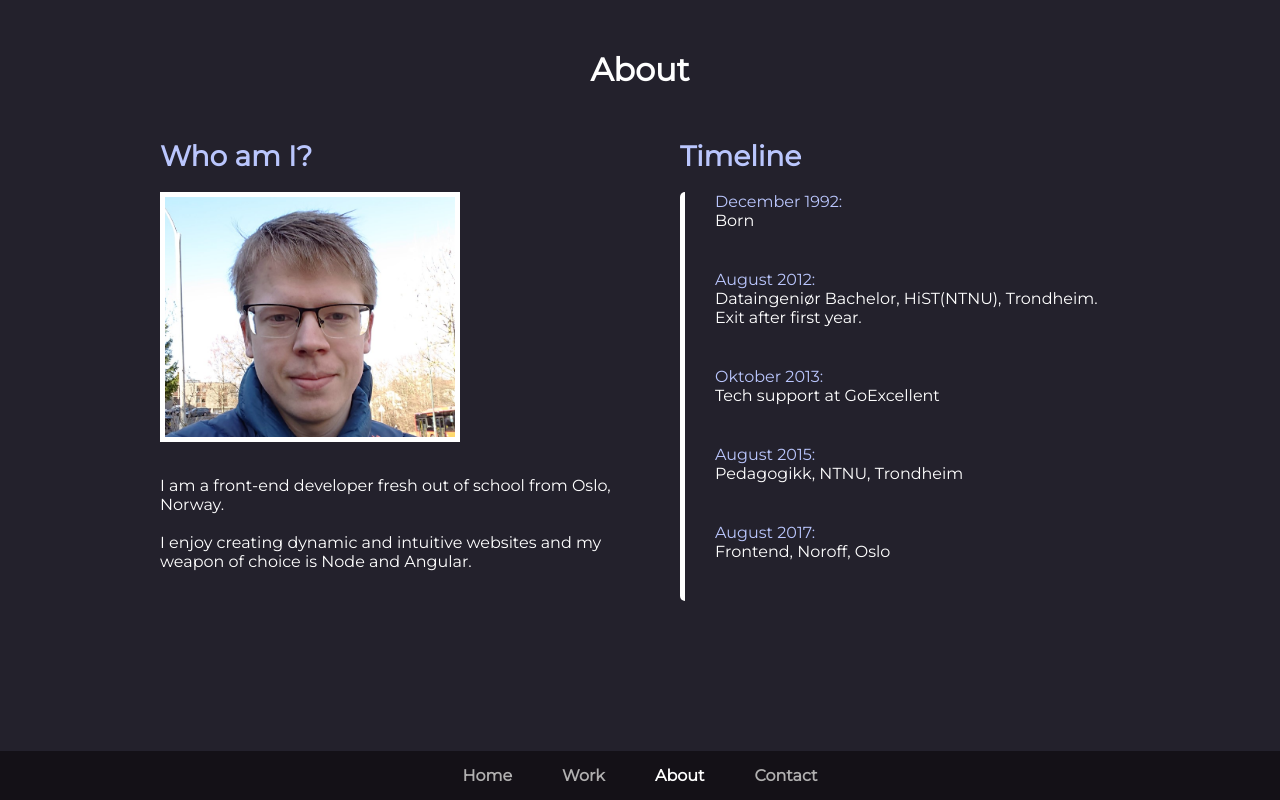
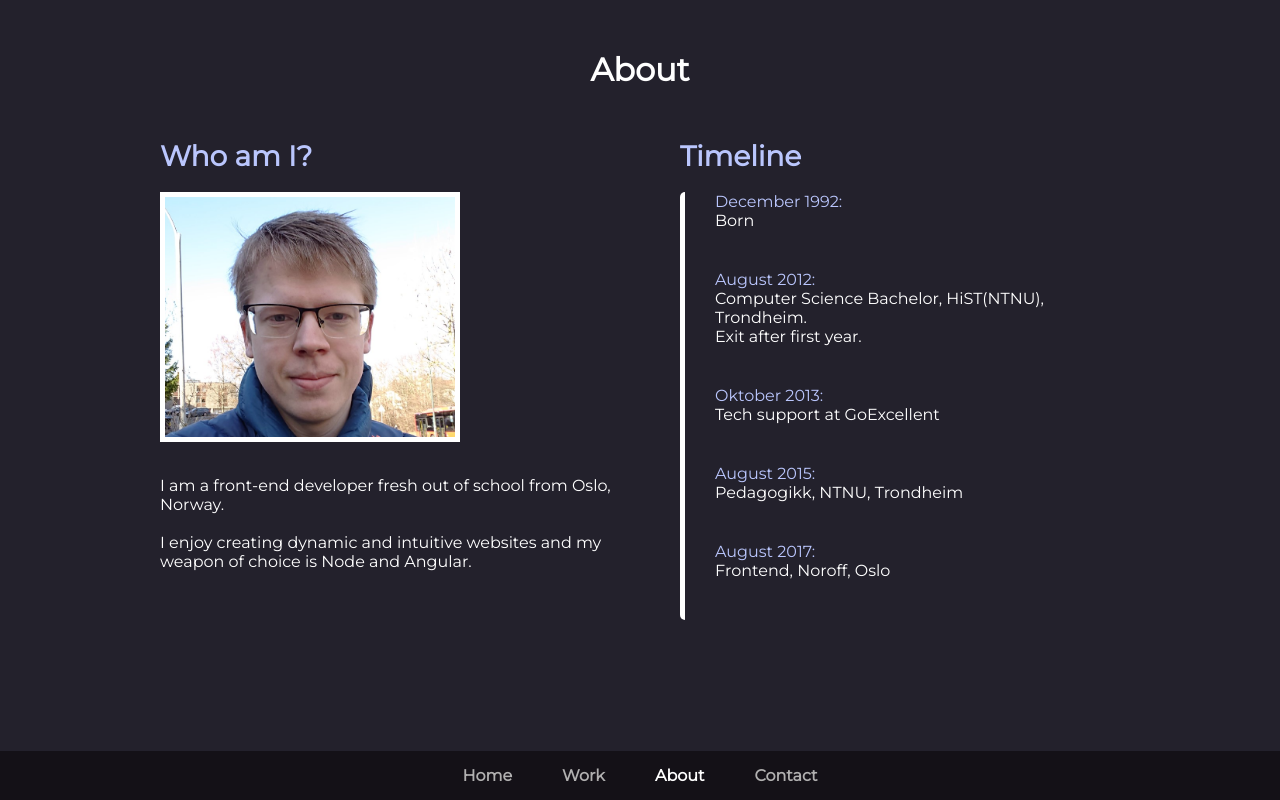
Before and after one commit to Hortasha/portfolio, an Angular app: page /about in a window 1280 px wide. Built offline with nearby package versions, Linux system fonts and the light colour scheme.

Commit message:
changed some norwegian to english

```diff
--- a/src/app/pages/about/about.component.html
+++ b/src/app/pages/about/about.component.html
@@ -22,7 +22,7 @@
           </p>
           <p class="about-timeline-text">
             <span class="about-timeline-date">August 2012:</span><br>
-            Dataingeniør Bachelor, HiST(NTNU), Trondheim.<br>Exit after first year.
+            Computer Science Bachelor, HiST(NTNU), Trondheim.<br>Exit after first year.
           </p>
           <p class="about-timeline-text">
             <span class="about-timeline-date">Oktober 2013:</span><br>
```
